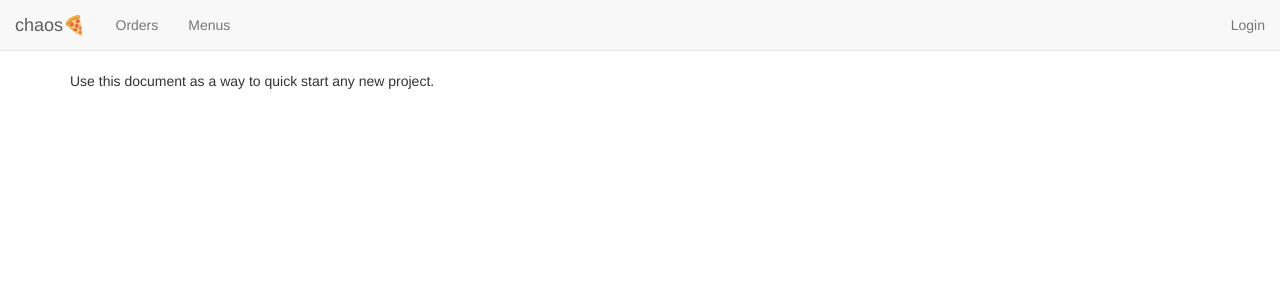
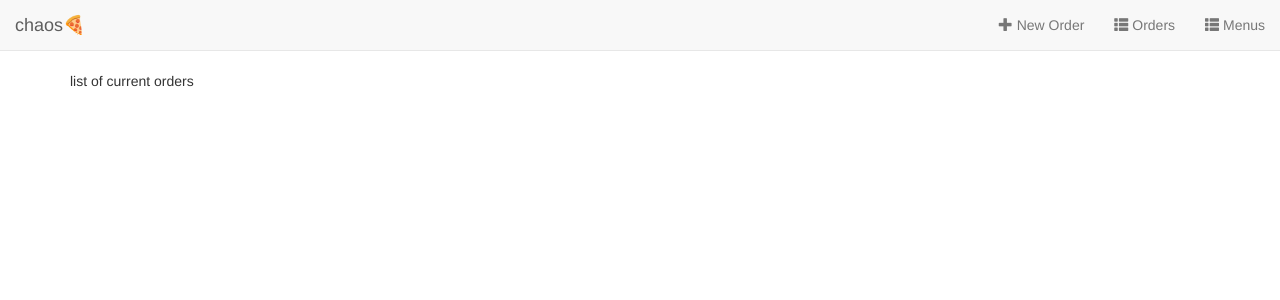
Before and after one commit to chaosdorf/chaospizza, a Django app: page / in a window 1280 px wide. Shown: the top 300 px of the page. Run offline with Django 3.2, Linux system fonts and the light colour scheme; some libraries are stand-ins or nearby versions.

Commit message:
feat(order): Add urls, views and templates for order interaction
This adds a structure to view a list of orders, create orders, and view
individual orders in detail.

```diff
--- /dev/null
+++ b/chaospizza/orders/templates/orders/create.html
@@ -0,0 +1,4 @@
+{% extends "base.html" %}
+{% block content %}
+order create formular
+{% endblock %}
--- /dev/null
+++ b/chaospizza/orders/templates/orders/list.html
@@ -0,0 +1,4 @@
+{% extends "base.html" %}
+{% block content %}
+list of current orders
+{% endblock %}
--- /dev/null
+++ b/chaospizza/orders/templates/orders/view.html
@@ -0,0 +1,4 @@
+{% extends "base.html" %}
+{% block content %}
+view and edit a single order
+{% endblock %}
--- a/chaospizza/orders/urls.py
+++ b/chaospizza/orders/urls.py
@@ -1,8 +1,12 @@
+# pylint: disable=C0103
 # pylint: disable=C0111
 from django.conf.urls import url
-from .views import order_home
+from .views import ListOrders, CreateOrder, ViewOrder
 
 
+app_name = 'orders'
 urlpatterns = [
-    url(r'^$', order_home),
+    url(r'^$', ListOrders.as_view(), name='list'),
+    url(r'^create$', CreateOrder.as_view(), name='create'),
+    url(r'^order/(?P<order_id>[0-9]+)', ViewOrder.as_view(), name='view'),
 ]
--- a/chaospizza/orders/views.py
+++ b/chaospizza/orders/views.py
@@ -1,9 +1,34 @@
 # pylint: disable=C0111
-# from django.shortcuts import render
-from django.http import HttpResponse
+# pylint: disable=R0201
+from django.views import View
+from django.shortcuts import render
 
 
-def order_home(request):
-    """Django view which returns simple hello world text."""
-    print(request)
-    return HttpResponse("hi from order app")
+class ListOrders(View):
+    """Show orders."""
+
+    def get(self, request):
+        """Show a list of all orders available."""
+        # TODO:
+        # - retrieve all orders from database, order by date created
+        return render(request, template_name='orders/list.html')
+
+
+class CreateOrder(View):
+    """Create a new order."""
+
+    def get(self, request):
+        """Show create formular."""
+        return render(request, template_name='orders/create.html')
+
+    def post(self, request):
+        """Create new Order."""
+        pass
+
+
+class ViewOrder(View):
+    """Yolo."""
+
+    def get(self, request):
+        """Yolo."""
+        return render(request, template_name='orders/view.html')
--- a/chaospizza/templates/base.html
+++ b/chaospizza/templates/base.html
@@ -25,16 +25,17 @@
                     <span class="icon-bar"></span>
                     <span class="icon-bar"></span>
                 </button>
-                <a class="navbar-brand" href="{% url 'home' %}">chaos🍕</a>
+                <a class="navbar-brand" href="{% url 'orders:list' %}">chaos🍕</a>
             </div>
             <!-- Collect the nav links, forms, and other content for toggling -->
             <div class="collapse navbar-collapse" id="bs-example-navbar-collapse">
                 <ul class="nav navbar-nav">
-                    <li><a href="#">Orders</a></li>
-                    <li><a href="#">Menus</a></li>
+
                 </ul>
                 <ul class="nav navbar-nav navbar-right">
-                    <li><a href="#">Login</a></li>
+                    <li><a href="{% url 'orders:create' %}"><span class="glyphicon glyphicon-plus" aria-hidden="true"></span> New Order</a></li>
+                    <li><a href="{% url 'orders:list' %}"><span class="glyphicon glyphicon-th-list" aria-hidden="true"></span> Orders</a></li>
+                    <li><a href="#"><span class="glyphicon glyphicon-th-list" aria-hidden="true"></span> Menus</a></li>
                 </ul>
             </div><!-- /.navbar-collapse -->
         </div><!-- /.container-fluid -->
--- a/config/urls.py
+++ b/config/urls.py
@@ -4,14 +4,12 @@ from django.conf import settings
 from django.conf.urls import include, url
 from django.contrib import admin
 from django.views import defaults as default_views
-from django.views.generic import TemplateView
 
 
 urlpatterns = [
-    url(r'^$', TemplateView.as_view(template_name='base.html'), name='home'),
-    url(r'^admin/', admin.site.urls),
-    url(r'^orders/', include('chaospizza.orders.urls')),
+    url(r'^', include('chaospizza.orders.urls')),
     url(r'^menus/', include('chaospizza.menus.urls')),
+    url(r'^admin/', admin.site.urls, name='admin'),
 ]
 
 if settings.DEBUG:
```
